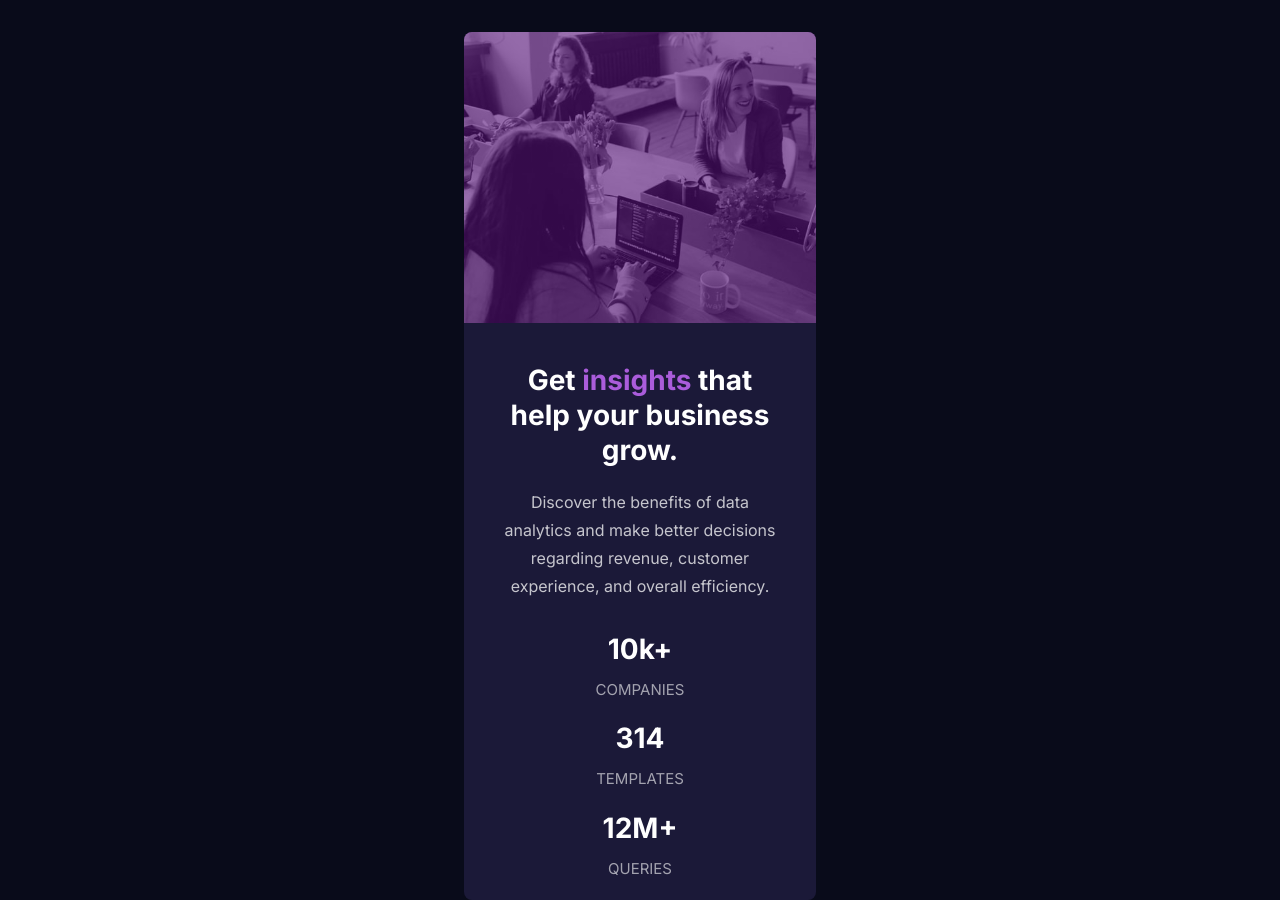
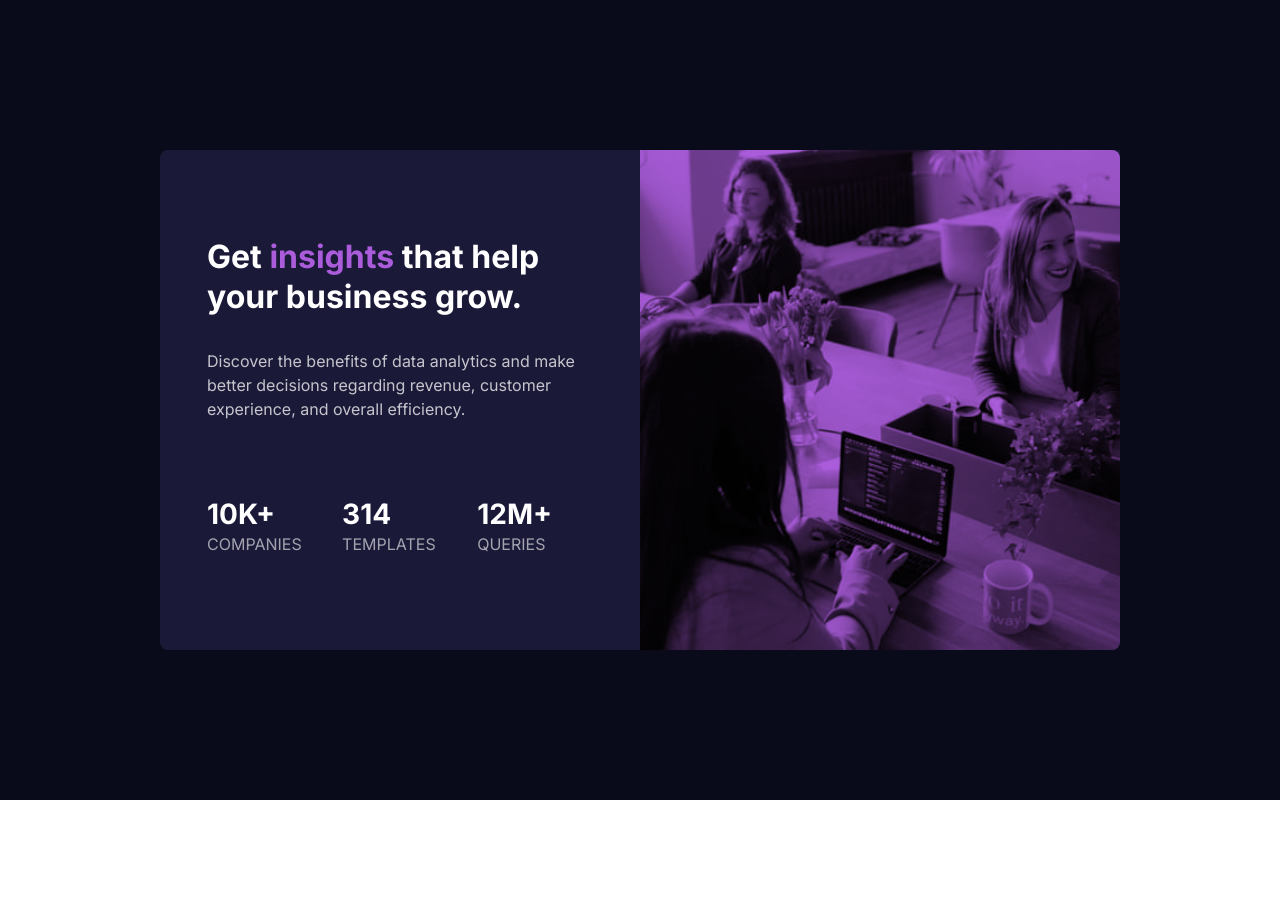
Before and after one commit to Mgezxc/flexbox-practice-1, a plain HTML site: page index.html in a window 1280 px wide. After the commit the page ends 800 px from the top, so only its background shows below. Drawn offline with Linux system fonts and the light colour scheme.

Commit message:
finished project, fixed mobile design

```diff
--- a/index.html
+++ b/index.html
@@ -14,19 +14,9 @@
     <title>Frontend Mentor | Stats preview card component</title>
   </head>
   <body>
+    <section class="main">
       <div class="card">
-      <div class="img-container">
-        <img
-          src="./images/image-header-desktop.jpg"
-          class="img img-desktop"
-          alt=""
-        />
-        <img
-          src="./images/image-header-mobile.jpg"
-          class="img img-mobile"
-          alt=""
-        />
-      </div>
+        <div class="hero"></div>
         <article class="card-text">
           <h2 class="main-text">
             Get <span>insights</span> that help your business grow.
@@ -35,21 +25,22 @@
             Discover the benefits of data analytics and make better decisions
             regarding revenue, customer experience, and overall efficiency.
           </p>
-        <article class="stats">
-          <div class="company">
-            <h2 class="stat">10k+</h2>
+          <div class="stats">
+            <div class="stat">
+              <h2>10k+</h2>
               <p>companies</p>
             </div>
-          <div class="template">
-            <h2 class="stat">314</h2>
+            <div class="stat">
+              <h2>314</h2>
               <p>templates</p>
             </div>
-          <div class="query">
-            <h2 class="stat">12M+</h2>
+            <div class="stat">
+              <h2>12M+</h2>
               <p>queries</p>
             </div>
-        </article>
+          </div>
         </article>
       </div>
+    </section>
   </body>
 </html>
--- a/styles.css
+++ b/styles.css
@@ -56,7 +56,6 @@ Global Styles
   box-sizing: border-box;
 }
 body {
-  background: var(--clr-primary);
   line-height: 1.5;
   font-size: 15px;
 }
@@ -70,8 +69,6 @@ h1,
 h2,
 h3,
 h4 {
-  /* letter-spacing: var(--spacing); */
-
   line-height: 1.25;
   margin-bottom: 0.75rem;
   font-weight: 400;
@@ -91,12 +88,12 @@ h4 {
 p {
   margin-bottom: 1.25rem;
 }
-/* @media screen and (min-width: 800px) {
+@media screen and (min-width: 775px) {
   h1 {
     font-size: 4rem;
   }
   h2 {
-    font-size: 2.5rem;
+    font-size: 2rem;
   }
   h3 {
     font-size: 1.75rem;
@@ -107,13 +104,7 @@ p {
   body {
     font-size: 1rem;
   }
-  h1,
-  h2,
-  h3,
-  h4 {
-    line-height: 1;
-  }
-} */
+}
 .img {
   width: 100%;
   display: block;
@@ -154,72 +145,104 @@ p {
 
 /* main styling */
 
+.main {
+  display: flex;
+  justify-content: center;
+  height: 100vh;
+  align-items: center;
+  background-color: var(--clr-primary);
+}
 .card {
-  margin: auto;
-  margin-top: 2rem;
-  display: grid;
+  margin: 0 1.5rem;
+  background-color: var(--clr-background);
   text-align: center;
-  background-color: var(--clr-background);
-  border-radius: 0.5rem;
-  gap: 2.5rem;
-  width: 22rem;
+  border-bottom-left-radius: 0.5rem;
+  border-bottom-right-radius: 0.5rem;
+}
+.hero {
+  background-color: var(--clr-accent);
+  background-image: url(./images/image-header-mobile.jpg);
+  height: 200px;
+  background-position: center;
+  background-blend-mode: multiply;
+  background-size: cover;
+  border-top-left-radius: 0.5rem;
+  border-top-right-radius: 0.5rem;
+  margin-bottom: 2rem;
 }
 
+.card-text {
+  padding: 0rem 2rem;
+}
 .main-text {
   font-family: 'Inter', sans-serif;
   font-weight: 700;
   color: var(--clr-white);
-  /* letter-spacing: var(--spacing); */
-  margin-bottom: 1.25rem;
+  margin-bottom: 1rem;
 }
 .main-text span {
   color: var(--clr-accent);
 }
 
-.card-text {
-  padding: 0rem 2rem 0 2rem;
-}
 .body-copy {
   font-family: 'Inter', sans-serif;
   color: var(--clr-white-main);
-  line-height: 1.75rem;
-  font-size: 1rem;
-  margin-bottom: 2rem;
+  line-height: 1.5rem;
 }
 
-.stats p {
+.stats {
   font-family: 'Inter', sans-serif;
-  font-weight: 400;
   color: var(--clr-white-2);
   text-transform: uppercase;
+  font-family: 'Inter', sans-serif;
 }
 .stats h2 {
-  font-family: 'Inter', sans-serif;
   font-weight: 700;
   color: var(--clr-white);
 }
 
-.img-container {
-  overflow: hidden;
-  border-top-left-radius: 0.5rem;
-  border-top-right-radius: 0.5rem;
-  background-image: linear-gradient(
-    rgba(174, 0, 220, 0.4),
-    rgba(174, 0, 220, 0.4)
-  );
-}
-.img {
-  opacity: 0.4;
-}
-.img-desktop {
-  display: none;
-}
-
-@media screen and (min-width: 800px) {
-  .img-desktop {
-    display: block;
+@media screen and (min-width: 992px) {
+  .card {
+    display: flex;
+    flex: 1 1 auto;
+    max-width: 75%;
+    flex-direction: row-reverse;
+    align-items: center;
+    border-top-left-radius: 0.5rem;
+    text-align: start;
+    margin: auto;
   }
-  .img-mobile {
-    display: none;
+  .card-text {
+    display: flex;
+    flex-direction: column;
+    flex-basis: 50%;
+    margin: 0 auto;
+    max-width: 450px;
+  }
+  .hero {
+    background-image: url(./images/image-header-desktop.jpg);
+    flex-basis: 50%;
+    height: 500px;
+    border-top-left-radius: 0;
+    border-bottom-right-radius: 0.5rem;
+    margin: auto 0;
+  }
+  .main-text {
+    margin-bottom: 2rem;
+  }
+  .stats {
+    display: flex;
+    width: 100%;
+    justify-content: space-between;
+    margin-top: 3.5rem;
+  }
+  .stats {
+    line-height: 0;
+  }
+  .stats h2 {
+    font-size: 1.75rem;
+  }
+  .stat {
+    flex-basis: 30%;
   }
 }
```
Lines whose indentation alone changed are shown as unchanged.
